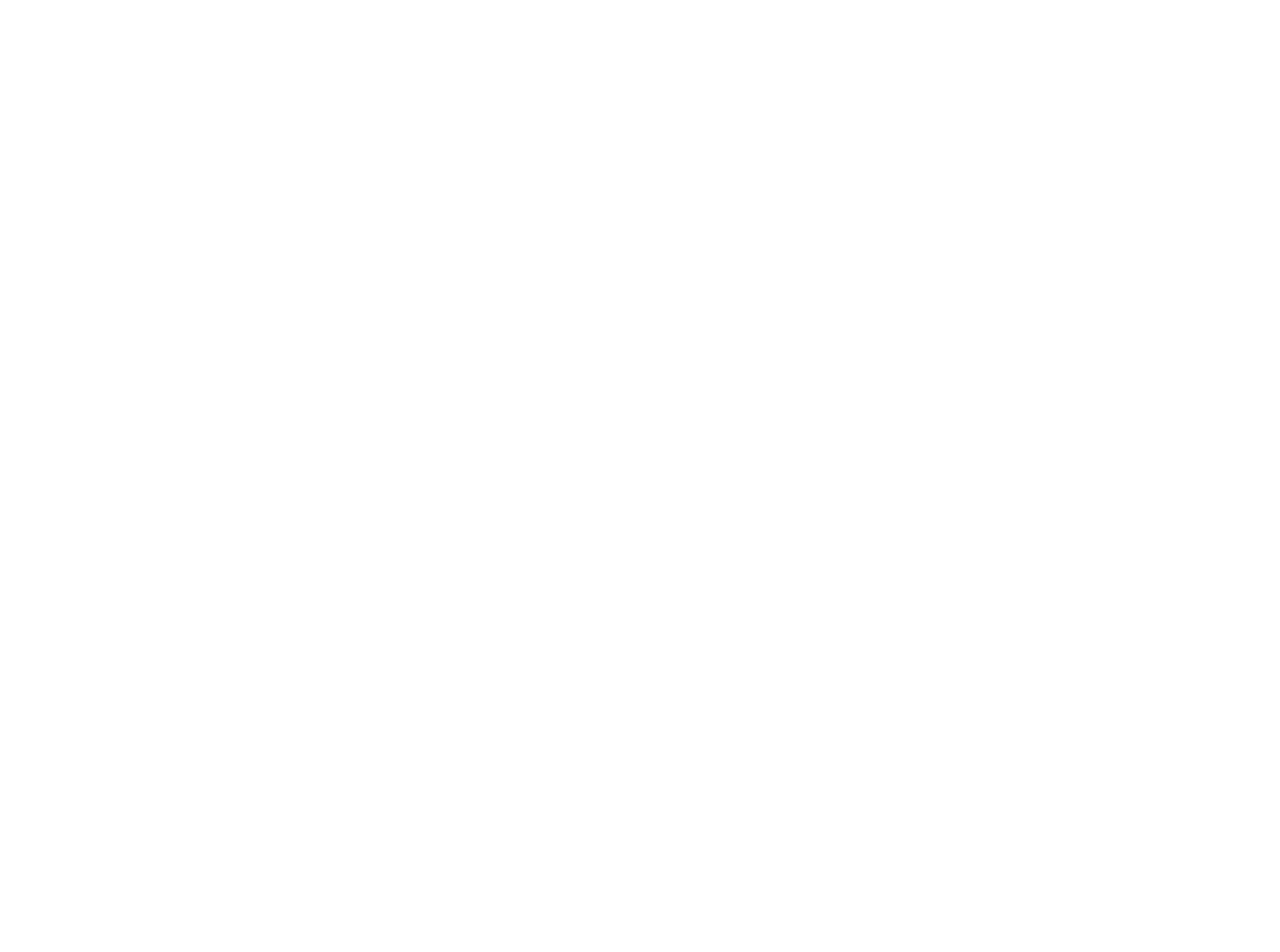
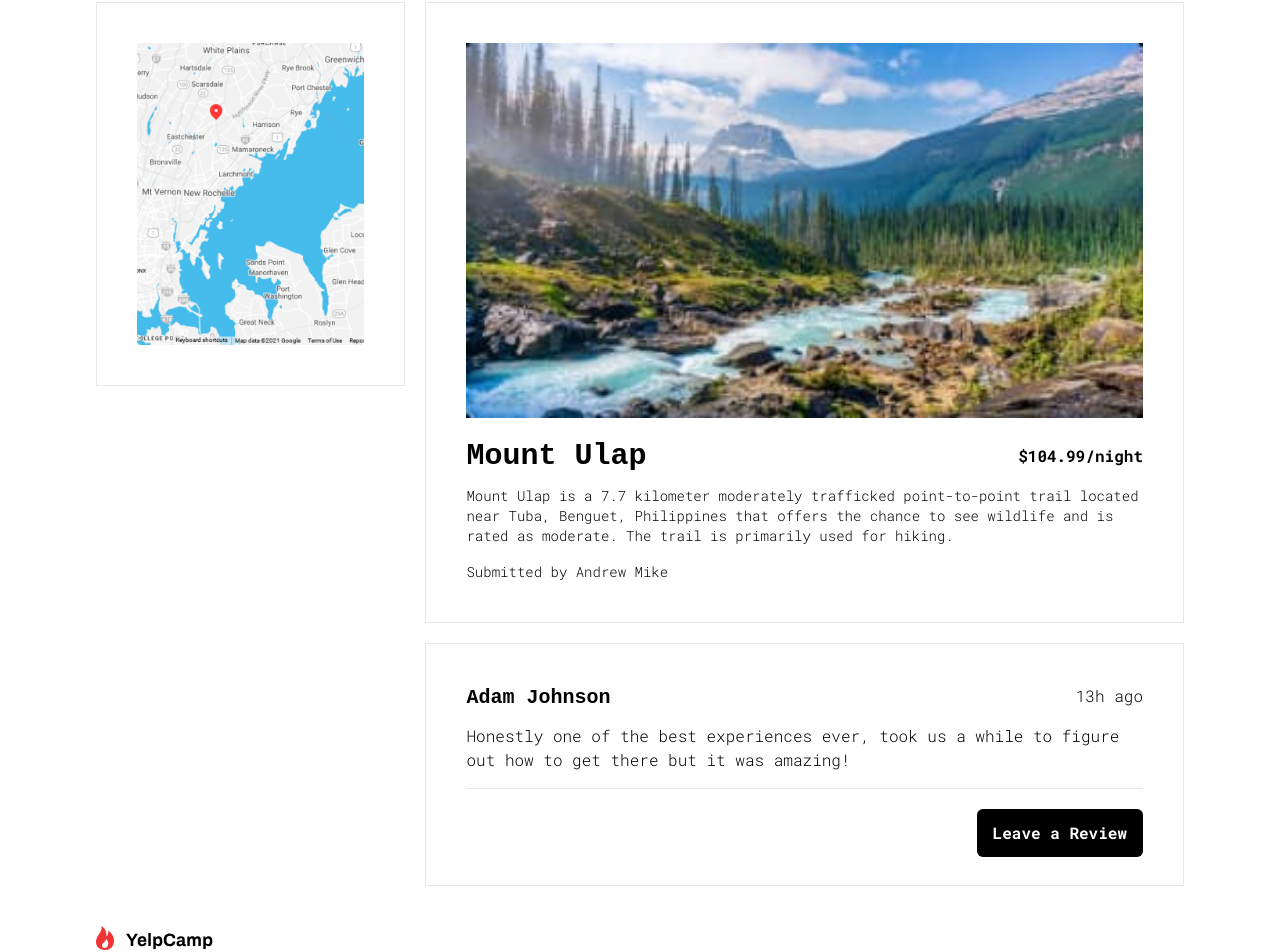
Before and after one commit to Mateusz-Zygadlo/yelp-camp, a React (Create React App) app: page /detail in a window 1280 px wide. Before the commit this address had no page. Shown: the part 106-1058 px from the top of the page. Before the commit the page ends 800 px from the top, so only its background shows below. Built offline with nearby package versions, Linux system fonts and the light colour scheme; a web font is replaced by a local one.

Commit message:
create Detail Page

```diff
--- a/src/App.tsx
+++ b/src/App.tsx
@@ -8,6 +8,7 @@
 import {
   Welcome,
   Home,
+  Detail,
 } from './pages'
 import {
   Navbar,
@@ -20,6 +21,7 @@
         <Route path='/welcome' element={<Welcome />} />
         <Route element={<MainLayout />}>
           <Route path='/' element={<Home />} />
+          <Route path='/detail' element={<Detail />} />
         </Route>
       </Routes>
     </BrowserRouter>
--- a/src/assets/index.ts
+++ b/src/assets/index.ts
@@ -14,6 +14,7 @@
 import SevenSistersWaterfall from './Seven Sisters Waterfall.jpg'
 import LatikRiverside from './Latik Riverside.jpg'
 import BuloySprings from './Buloy Springs.jpg'
+import Map from './Map.png'
 
 export const Images = {
   Logo,
@@ -32,4 +33,5 @@
   SevenSistersWaterfall,
   LatikRiverside,
   BuloySprings,
+  Map,
 }
--- /dev/null
+++ b/src/components/Comment.tsx
@@ -0,0 +1,13 @@
+import React from 'react'
+
+export const Comment: React.FC = () => {
+  return(
+    <div className="border-b pb-4 mt-3">
+      <div className="flex justify-between">
+        <h1 className="text-xl">Adam Johnson</h1>
+        <h2>13h ago</h2>
+      </div>
+      <p className="mt-3">Honestly one of the best experiences ever, took us a while to figure out how to get there  but it was amazing!</p>
+    </div>
+  )
+}
--- a/src/components/index.ts
+++ b/src/components/index.ts
@@ -2,3 +2,4 @@
 export { Button } from './Button'
 export { Popup } from './Popup'
 export { Card } from './Card'
+export { Comment } from './Comment'
--- a/src/index.css
+++ b/src/index.css
@@ -36,4 +36,7 @@
   .AspectRatioCard{
     aspect-ratio: 1/1;
   }
+  .mapSectionWidth{
+    width: 600px;
+  }
 }
--- /dev/null
+++ b/src/pages/Detail.tsx
@@ -0,0 +1,48 @@
+import React from 'react'
+import { Images } from '../assets'
+import {
+  Button,
+  Comment,
+} from '../components'
+
+export const Detail: React.FC = () => {
+  return(
+    <>
+      <div className="flex flex-col-reverse lg:flex-row mt-5 w-full">
+        <img
+          src={Images.Map}
+          alt="map"
+          className="border p-10 mr-5 lg:h-96 w-full lg:w-auto mt-5 lg:mt-0"
+        />
+        <div>
+          <div className="p-10 border w-auto mb-5">
+            <img
+              src={Images.MountUlap}
+              alt="Mount Ulap"
+              className="w-full"
+            />
+            <div className="mt-5">
+              <div className="flex justify-between mb-3 items-center">
+                <h1 className="text-3xl">Mount Ulap</h1>
+                <h2 className="font-bold">$104.99/night</h2>
+              </div>
+              <p className="text-sm">Mount Ulap is a 7.7 kilometer moderately trafficked point-to-point trail located near Tuba, Benguet, Philippines that offers the chance to see wildlife and is rated as moderate. The trail is primarily used for hiking.</p>
+              <p className="text-sm mt-4">Submitted by Andrew Mike</p>
+            </div>
+          </div>
+          <div className="px-10 py-7 border">
+            <Comment />
+            <div className="mt-5 w-full flex lg:justify-end">
+              <Button>Leave a Review</Button>
+            </div>
+          </div>
+        </div>
+      </div>
+      <img
+        src={Images.Logo}
+        alt="logo"
+        className="mt-10"
+      />
+    </>
+  )
+}
--- a/src/pages/index.ts
+++ b/src/pages/index.ts
@@ -1,2 +1,3 @@
 export { Welcome } from './Welcome'
 export { Home } from './Home'
+export { Detail } from './Detail'
```
